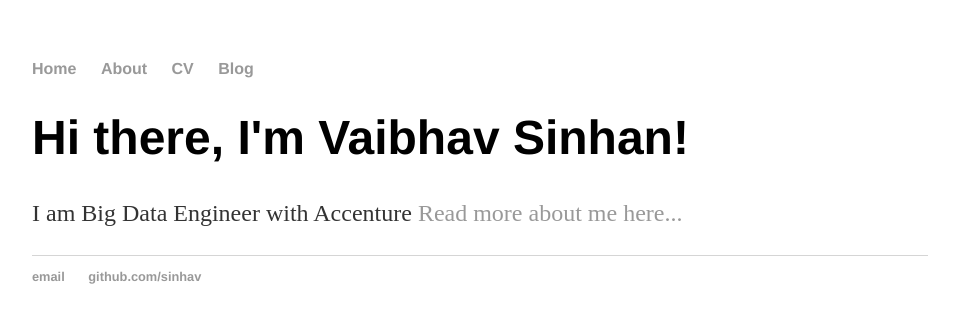
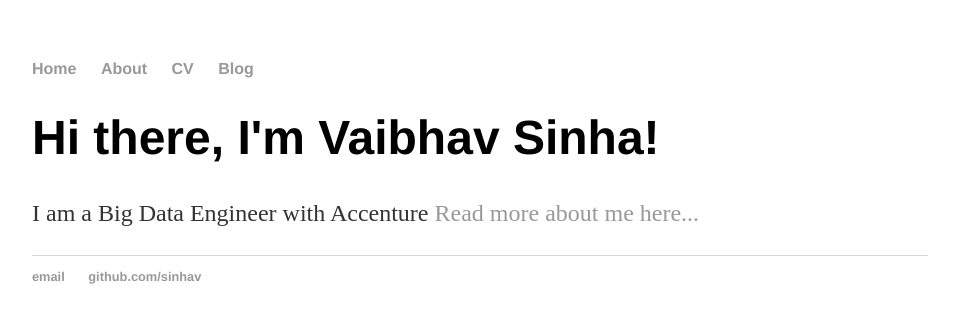
Before and after one commit to sinhav/sample_gitpage, a Jekyll site: the page built from index.html, in a window 1280 px wide. Shown: the top 323 px of the page, without its empty margins (160-1119 px from the left). Built offline with Jekyll 4.4.1, drawn with Linux system fonts in a browser that asks for light colours.

Commit message:
Update index.html

```diff
--- a/index.html
+++ b/index.html
@@ -3,6 +3,6 @@ layout: default
 title: Vaibhav Sinha
 ---
 <div class="blurb">
-	<h1>Hi there, I'm Vaibhav Sinhan!</h1>
-	<p> I am Big Data Engineer with Accenture <a href="/about">Read more about me here...</a></p>
+	<h1>Hi there, I'm Vaibhav Sinha!</h1>
+	<p> I am a Big Data Engineer with Accenture <a href="/about">Read more about me here...</a></p>
 </div><!-- /.blurb -->
```
